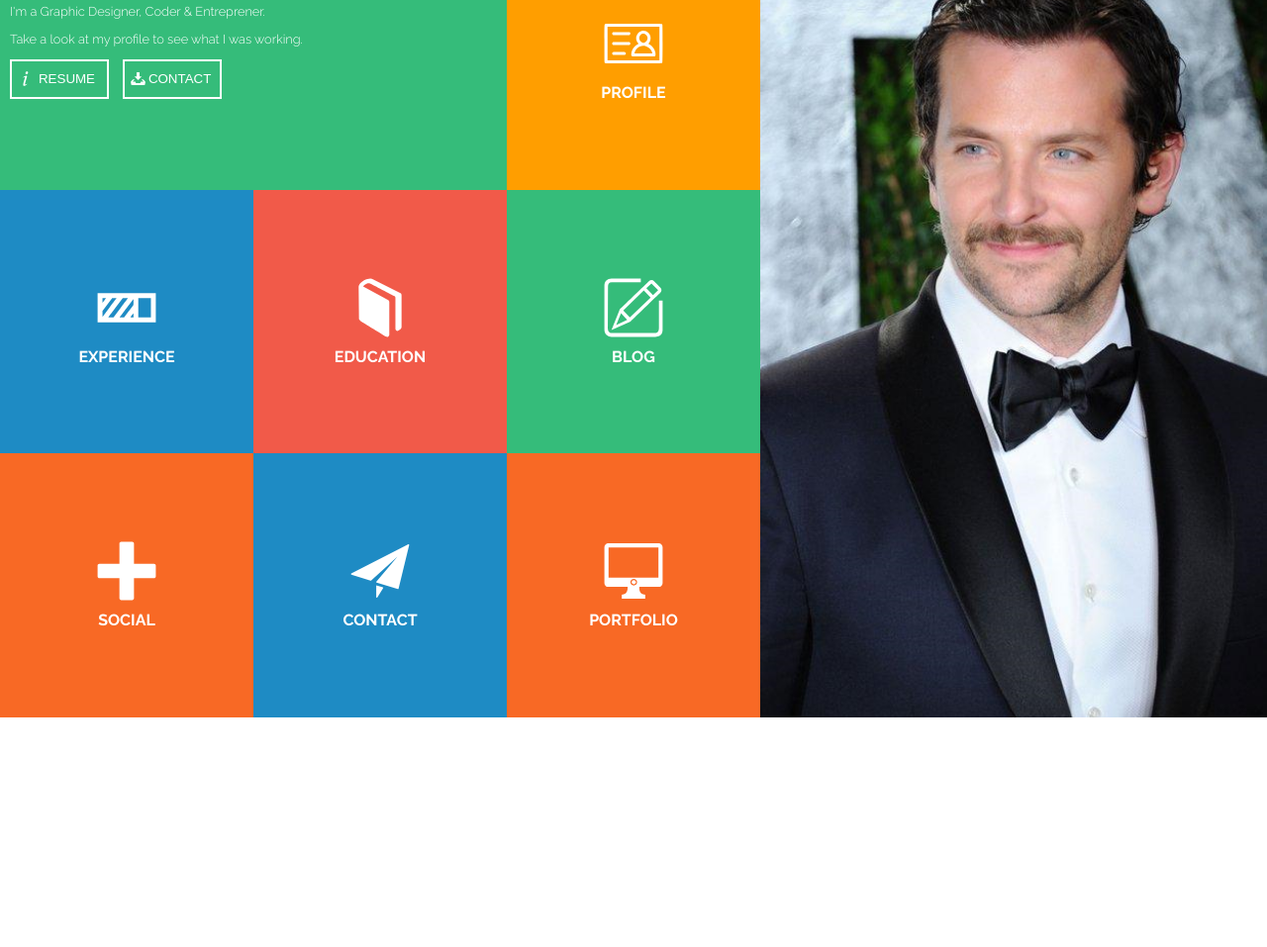
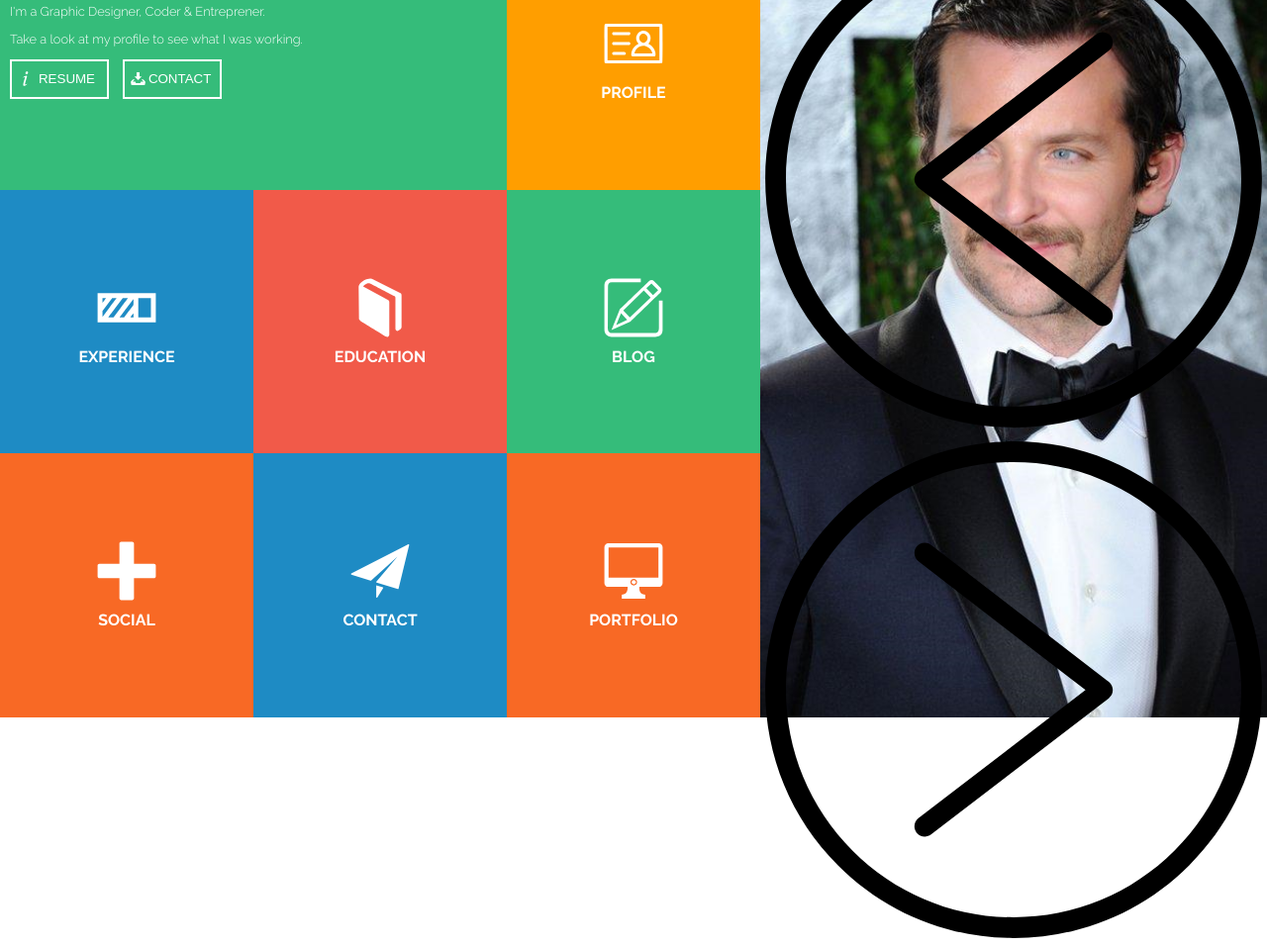
Before and after one commit to Mickyfen17/SCC-Challenge1, a plain HTML site: page index.html in a window 1280 px wide. Shown: the part 75-1032 px from the top of the page at 99% size. Before the commit the page ends 800 px from the top, so only its background shows below. Drawn offline with Linux system fonts and the light colour scheme.

Commit message:
Add arrow images

```diff
--- a/index.html
+++ b/index.html
@@ -69,6 +69,8 @@
       </div>
     </section>
     <section id="photo-section">
+      <img class="arrows" src="images/left_arrow.svg" alt="left arrow">
+      <img class="arrows arrow-left" src="images/right_arrow.svg" alt="right arrow">
     </section>
   </body>
 </html>
```
